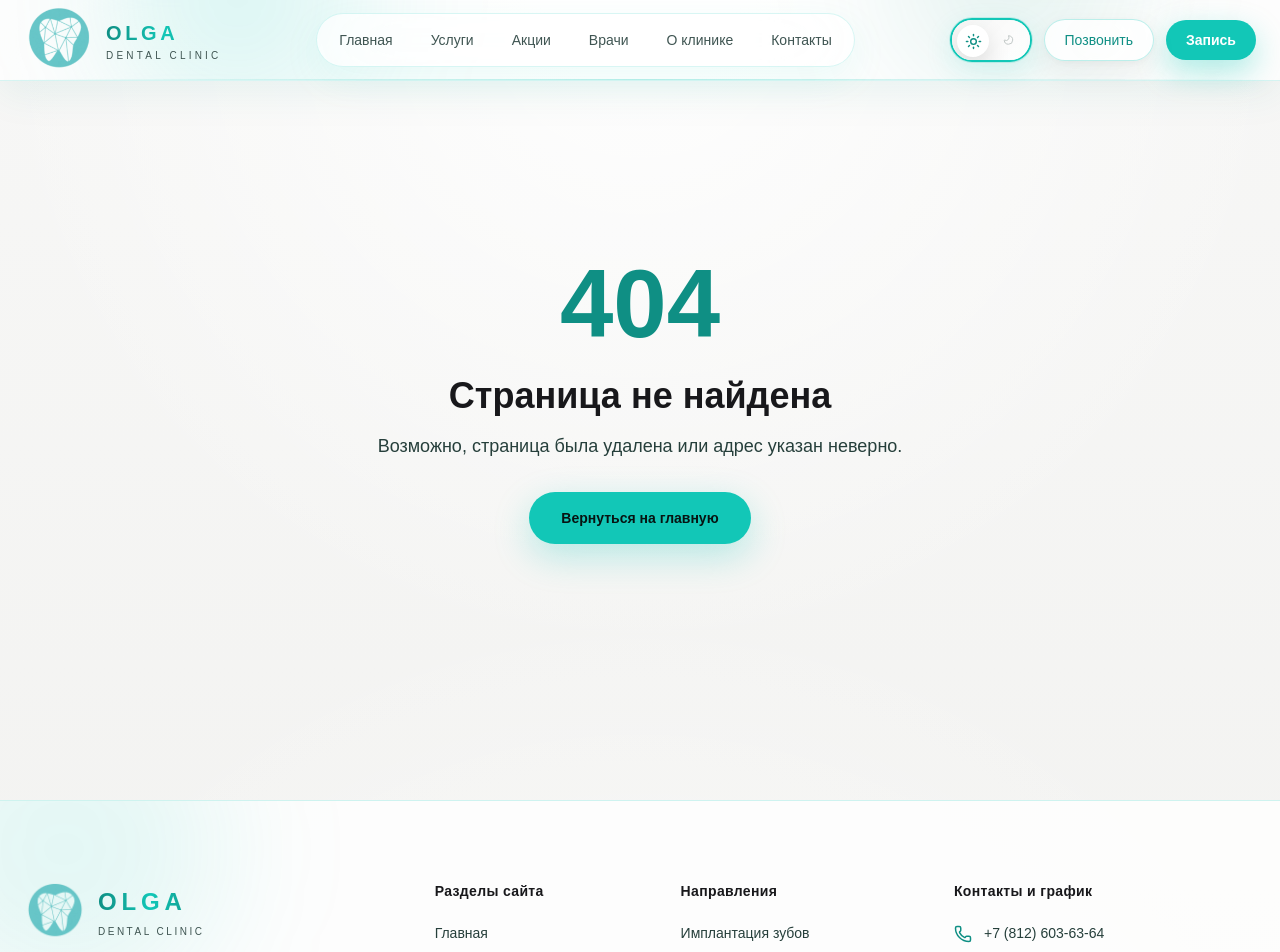
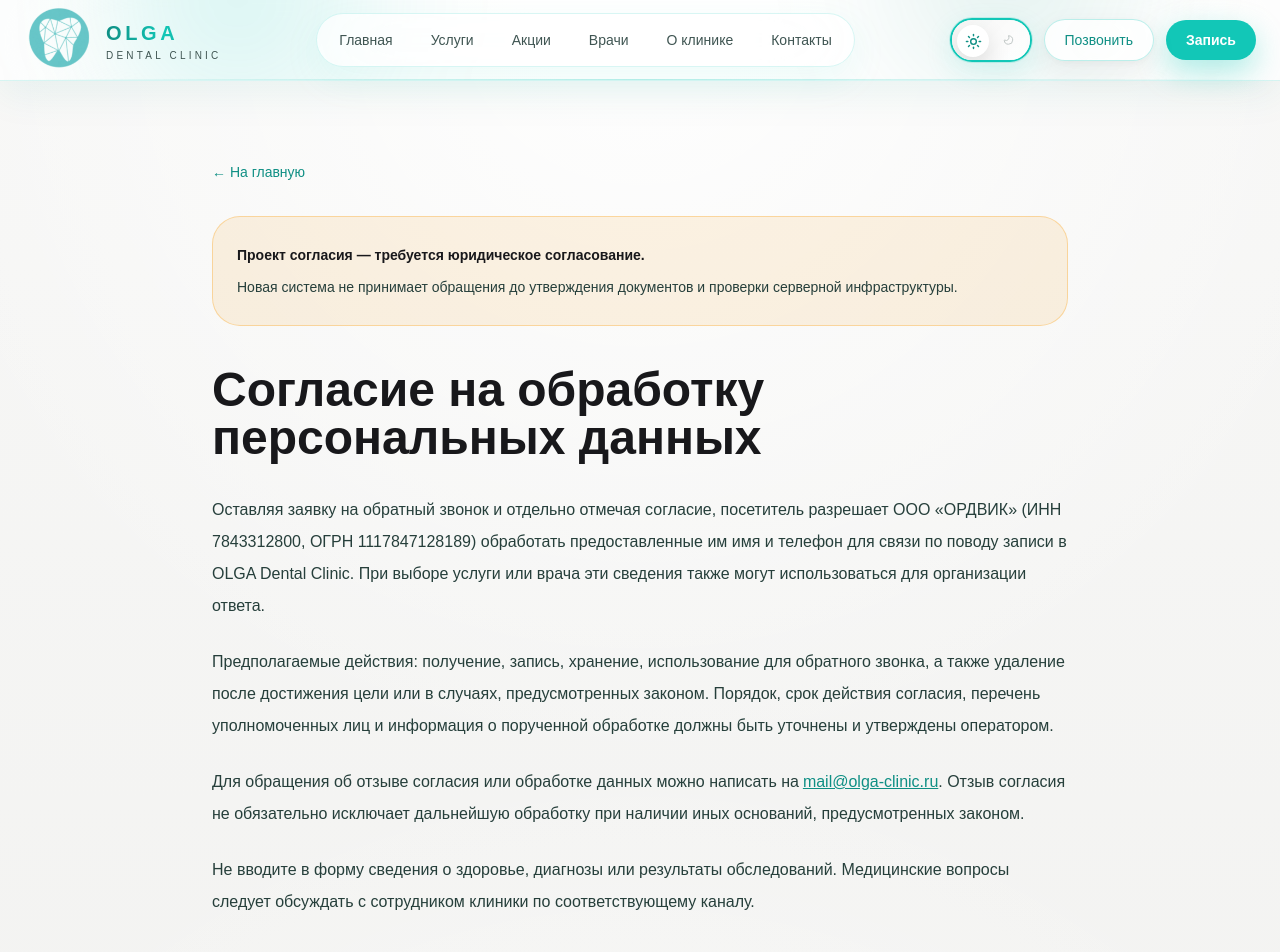
Before and after one commit to Islam999-sudo/olga-dental, a Next.js app: page /consent in a window 1280 px wide. Before the commit this address had no page. Shown: the top 952 px of the page. Built offline with nearby package versions, Linux system fonts and the light colour scheme.

Commit message:
feat: preview-only legal review pages for personal-data policy and separate consent

```diff
--- /dev/null
+++ b/app/consent/page.tsx
@@ -0,0 +1,50 @@
+import type { Metadata } from "next";
+import Link from "next/link";
+
+export const metadata: Metadata = {
+  title: "Проект согласия на обработку данных",
+  robots: { index: false, follow: false },
+};
+
+export default function ConsentPage() {
+  return (
+    <div className="mx-auto max-w-4xl px-5 pb-24 pt-32 sm:pt-40">
+      <Link href="/" className="text-sm text-[var(--accent)] hover:underline">← На главную</Link>
+      <div className="mt-8 rounded-[28px] border border-amber-500/30 bg-amber-500/10 p-6 text-sm leading-7 text-[var(--text-soft)]">
+        <strong className="text-[var(--foreground)]">Проект согласия — требуется юридическое согласование.</strong>
+        <p className="mt-1">Новая система не принимает обращения до утверждения документов и проверки серверной инфраструктуры.</p>
+      </div>
+      <h1 className="mt-10 text-4xl font-semibold text-[var(--foreground)] sm:text-5xl">
+        Согласие на обработку персональных данных
+      </h1>
+      <div className="mt-8 space-y-6 text-base leading-8 text-[var(--text-soft)]">
+        <p>
+          Оставляя заявку на обратный звонок и отдельно отмечая согласие,
+          посетитель разрешает ООО «ОРДВИК» (ИНН 7843312800, ОГРН 1117847128189)
+          обработать предоставленные им имя и телефон для связи по поводу записи
+          в OLGA Dental Clinic. При выборе услуги или врача эти сведения также
+          могут использоваться для организации ответа.
+        </p>
+        <p>
+          Предполагаемые действия: получение, запись, хранение, использование для обратного звонка,
+          а также удаление после достижения цели или в случаях, предусмотренных законом.
+          Порядок, срок действия согласия, перечень уполномоченных лиц и информация
+          о порученной обработке должны быть уточнены и утверждены оператором.
+        </p>
+        <p>
+          Для обращения об отзыве согласия или обработке данных можно написать на
+          <a className="ml-1 text-[var(--accent)] underline" href="mailto:mail@olga-clinic.ru">mail@olga-clinic.ru</a>.
+          Отзыв согласия не обязательно исключает дальнейшую обработку при наличии
+          иных оснований, предусмотренных законом.
+        </p>
+        <p>
+          Не вводите в форму сведения о здоровье, диагнозы или результаты обследований.
+          Медицинские вопросы следует обсуждать с сотрудником клиники по соответствующему каналу.
+        </p>
+      </div>
+      <Link href="/privacy" className="mt-10 inline-flex text-sm font-semibold text-[var(--accent)] underline">
+        Проект политики обработки персональных данных
+      </Link>
+    </div>
+  );
+}
```
